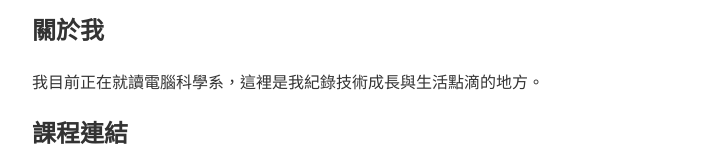
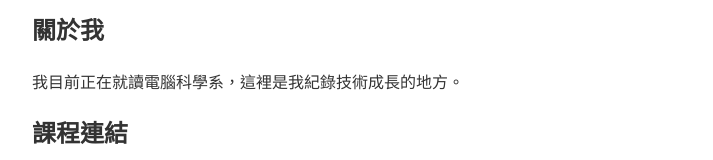
Before and after one commit to ulee-bit/ulee-bit.github.io, a plain HTML site: page index.html in a window 1280 px wide. Shown: the part 221-381 px from the top of the page, without its empty margins (283-996 px from the left). Drawn offline with Linux system fonts and the light colour scheme.

Commit message:
Update personal description in index.html

```diff
--- a/index.html
+++ b/index.html
@@ -23,7 +23,7 @@
 
     <section>
         <h2>關於我</h2>
-        <p>我目前正在就讀電腦科學系，這裡是我紀錄技術成長與生活點滴的地方。</p>
+        <p>我目前正在就讀電腦科學系，這裡是我紀錄技術成長的地方。</p>
     </section>
 
     <section>
```
